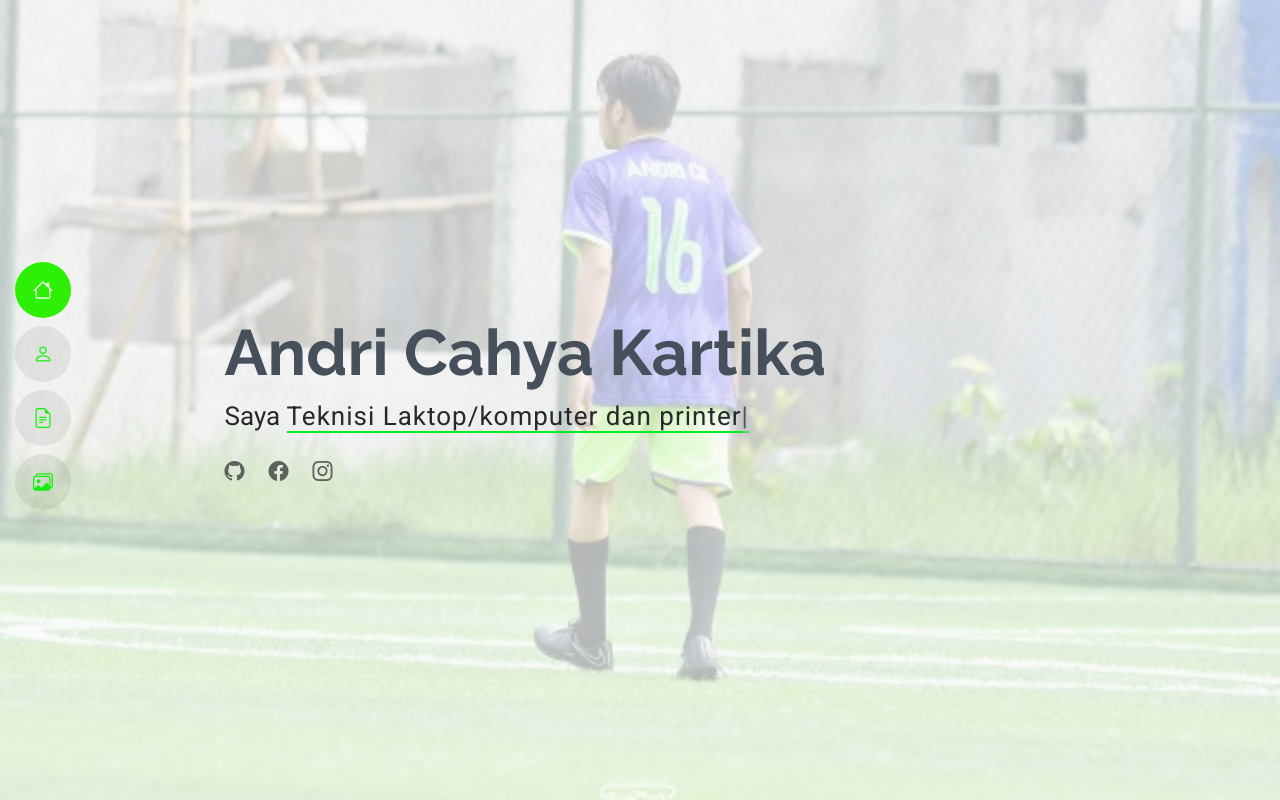
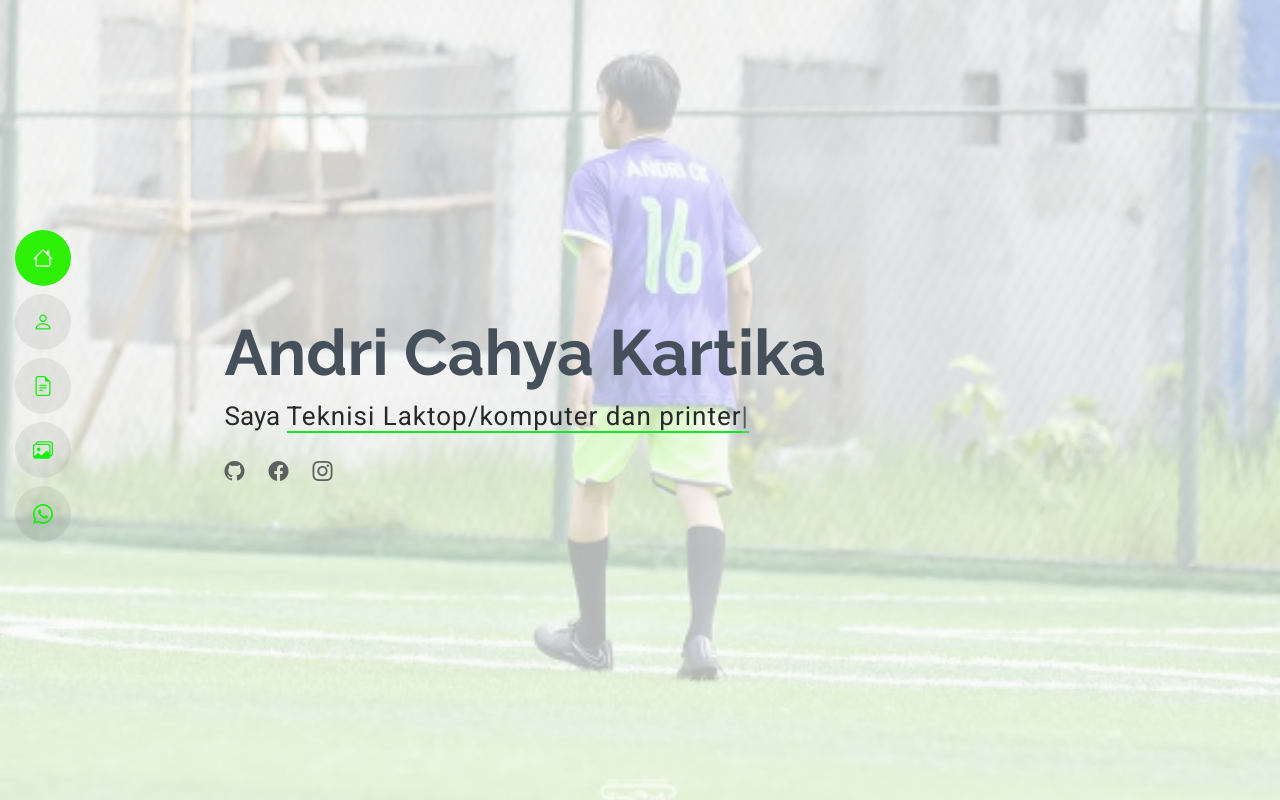
Before and after one commit to and124/and124.github.io, a plain HTML site: page index.html in a window 1280 px wide. Shown: the top 800 px of the page. Drawn offline with Linux system fonts and the light colour scheme.

Commit message:
Update index.html

```diff
--- a/index.html
+++ b/index.html
@@ -48,6 +48,7 @@
         <li><a href="#about"><i class="bi bi-person navicon"></i><span>Tentang Saya</span></a></li>
         <li><a href="#resume"><i class="bi bi-file-earmark-text navicon"></i><span>Resume </span></a></li>
         <li><a href="#portfolio"><i class="bi bi-images navicon"></i><span>Portfolio</span></a></li>
+        <li>  <a href="https://wa.me/6281297501786" src="WhatsAppButtonGreenLarge.svg" ><i class="bi bi-whatsapp"></i><span>Chat Me</span></a></li>
       </ul>
     </nav>
 
```
